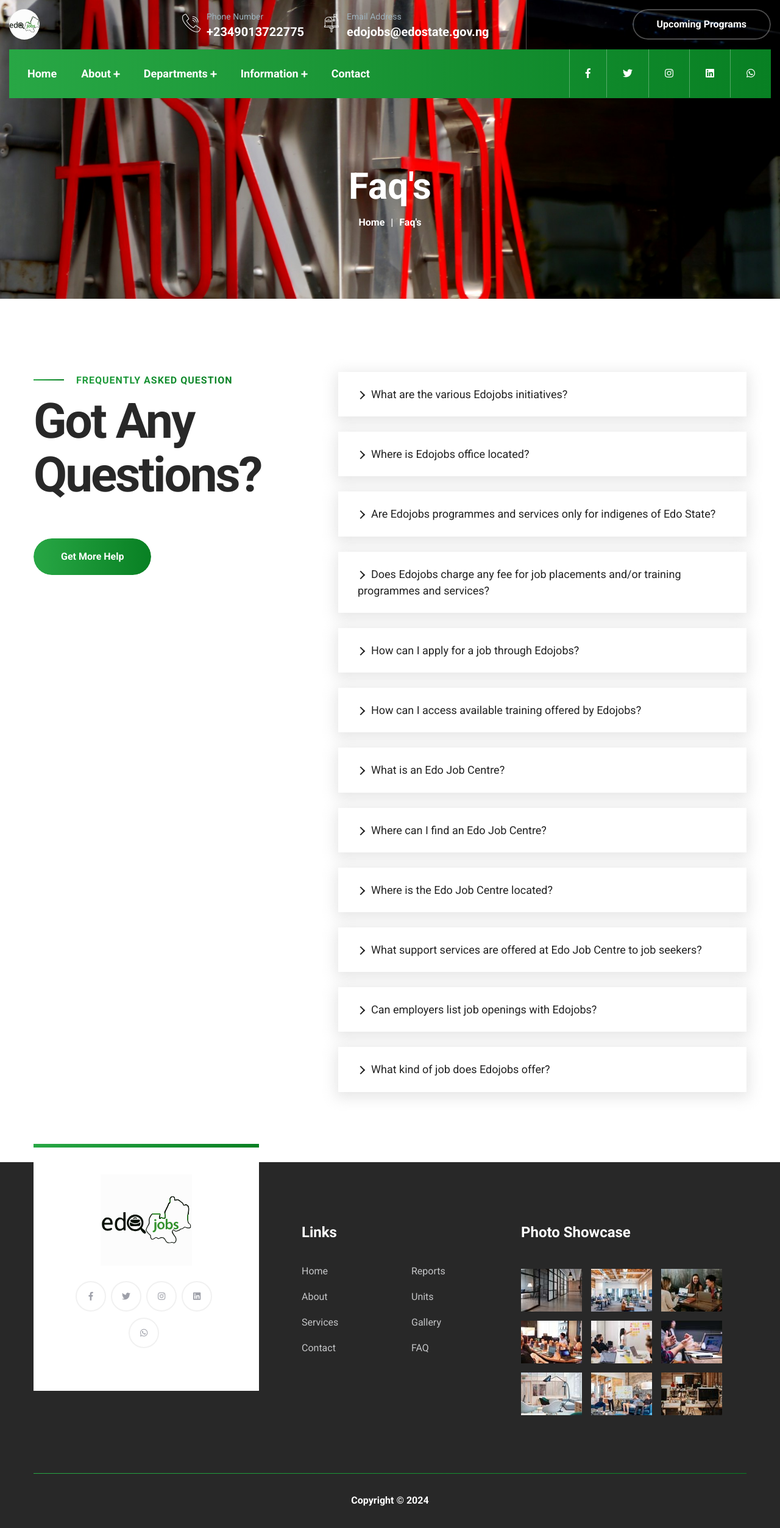
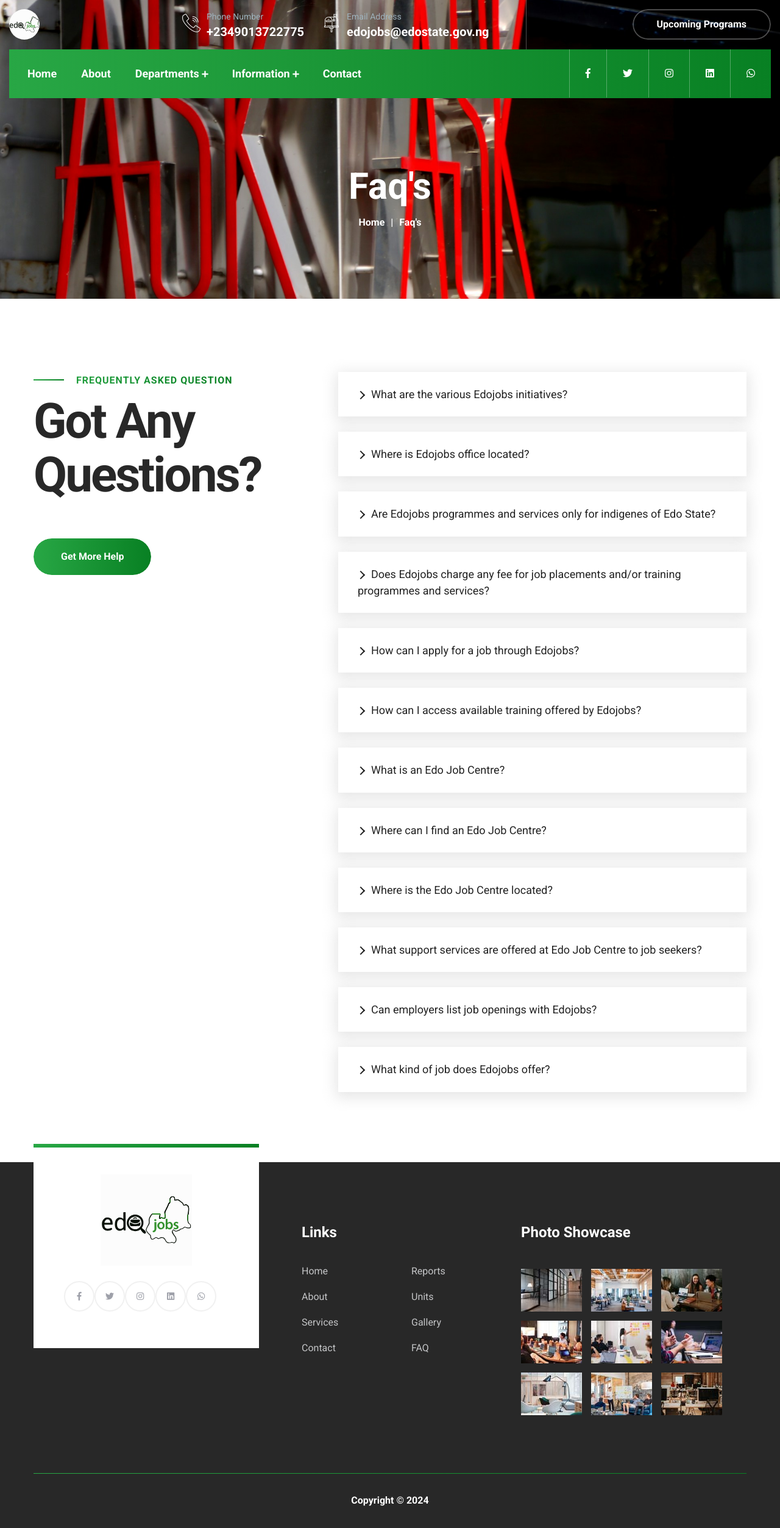
Before and after one commit to David-Uk/edojobs-frontend, a React (Create React App) app: page /faq in a window 1280 px wide. Shown: the whole page at 61% size. Built offline with nearby package versions, Linux system fonts and the light colour scheme.

Commit message:
Updated social links

```diff
--- a/src/markup/layout/footer.jsx
+++ b/src/markup/layout/footer.jsx
@@ -21,12 +21,12 @@
                                             <Link to="/"><img class="" src={require('../../assets/images/essda.svg')} height={150} width={150} alt="" /></Link>
                                         </div>
                                         {/* <div class="text">Lorem ipsum dolor sit amet, consect etur adipisicing elit, sed do eiusmod tempor incididunt ut labore et dolore magna aliqua. Ut enim ad minim veniam, quis nostrud exercitation ullamco laboris nisi ut aliquip.</div> */}
-                                        <ul class="social-links clearfix">
-                                            <li><a href={'https://facebook.com/edojobsinitiative'}><span class="fab fa-facebook-f"></span></a></li>
-                                            <li><a href={'https://x.com/Edojobs'}><span class="fab fa-twitter"></span></a></li>
-                                            <li><a href={'https://instagram.com/edojobs'}><span class="fab fa-instagram"></span></a></li>
-                                            <li><a href={'https://linkedin.com/company/edojobs'}><span class="fab fa-linkedin"></span></a></li>
-                                            <li><a href={'https://wa.link/3qdacu'}><span class="fab fa-whatsapp"></span></a></li>
+                                        <ul style={{ marginLeft: '0', marginRight: 0, fontSize: '10px', textAlign: 'left' }} class="social-links clearfix">
+                                            <li style={{ margin: '0' }}><a href={'https://facebook.com/edojobsinitiative'}><span class="fab fa-facebook-f"></span></a></li>
+                                            <li style={{ margin: '0' }}><a href={'https://x.com/Edojobs'}><span class="fab fa-twitter"></span></a></li>
+                                            <li style={{ margin: '0' }}><a href={'https://instagram.com/edojobs'}><span class="fab fa-instagram"></span></a></li>
+                                            <li style={{ margin: '0' }}><a href={'https://linkedin.com/company/edojobs'}><span class="fab fa-linkedin"></span></a></li>
+                                            <li style={{ margin: '0' }}><a href={'https://wa.link/3qdacu'}><span class="fab fa-whatsapp"></span></a></li>
                                         </ul>
                                     </div>
                                 </div>
--- a/src/markup/layout/header.jsx
+++ b/src/markup/layout/header.jsx
@@ -119,7 +119,7 @@
                                         <li><a href={'https://x.com/Edojobs'}><span class="fab fa-twitter"></span></a></li>
                                         <li><a href={'https://instagram.com/edojobs'}><span class="fab fa-instagram"></span></a></li>
                                         <li><a href={'https://linkedin.com/company/edojobs'}><span class="fab fa-linkedin"></span></a></li>
-                                        <li><a href={'https://wa.link/2532tu'}><span class="fab fa-whatsapp"></span></a></li>
+                                        <li><a href={'https://wa.link/3qdacu'}><span class="fab fa-whatsapp"></span></a></li>
                                     </ul>
                                 </div>
                             </div>
--- a/src/markup/layout/menu.jsx
+++ b/src/markup/layout/menu.jsx
@@ -30,17 +30,28 @@
                             </ul> */}
                         </li>
                         {/* <li><Link to={'/about'}>About Us</Link></li> */}
-                        <li class="dropdown"><Link to={'#'}>About</Link>
-                            <ul>
+                        <li><Link to={'/about'}>About</Link>
+                            {/* <ul>
                                 <li><Link to={'/about'}>About Us</Link></li>
                                 <li><Link to={'/faq'}>FAQ</Link></li>
-                                {/* <li><Link to={'/services-details'}>Services Details</Link></li> */}
-                            </ul>
+                            </ul> */}
                         </li>
                         <li class="dropdown"><Link to={'/#'}>Departments</Link>
                             <ul>
-                                <li><Link to={'/services'}>Services</Link></li>
-                                <li><Link to={'/units'}>Units</Link></li>
+                                <li><Link to={'/services'}>Services</Link>
+
+                                </li>
+                                <li className='dropdown'><Link to={'/units'}>Units</Link>
+                                    <ul>
+                                        <li><Link to='#'>Edo Creative Hub</Link></li>
+                                        <li><Link to='#'>Edo Future 500</Link></li>
+                                        <li><Link to='#'>Edojob Center</Link> </li>
+                                        <li><Link to='#'>Edo Innovates</Link></li>
+                                        <li><Link to='#'>Edo FAC</Link></li>
+                                        <li><Link to='#'>Edo MSME</Link></li>
+                                        <li><Link to='#'>Edo Skills</Link></li>
+                                    </ul>
+                                </li>
                                 {/* <li><Link to={'/services-details'}>Services Details</Link></li> */}
                             </ul>
                         </li>
@@ -56,6 +67,7 @@
                                 <li><Link to={'/reports'}>Reports</Link></li>
                                 <li><Link to={'/blog-standard'}>Blog</Link></li>
                                 <li><Link to={'/blog-details'}>Gallery</Link></li>
+                                <li><Link to={'/faq'}>FAQ</Link></li>
                             </ul>
                         </li>
                         {/* <li class="dropdown"><Link to={'/#'}>Pages</Link>
```
